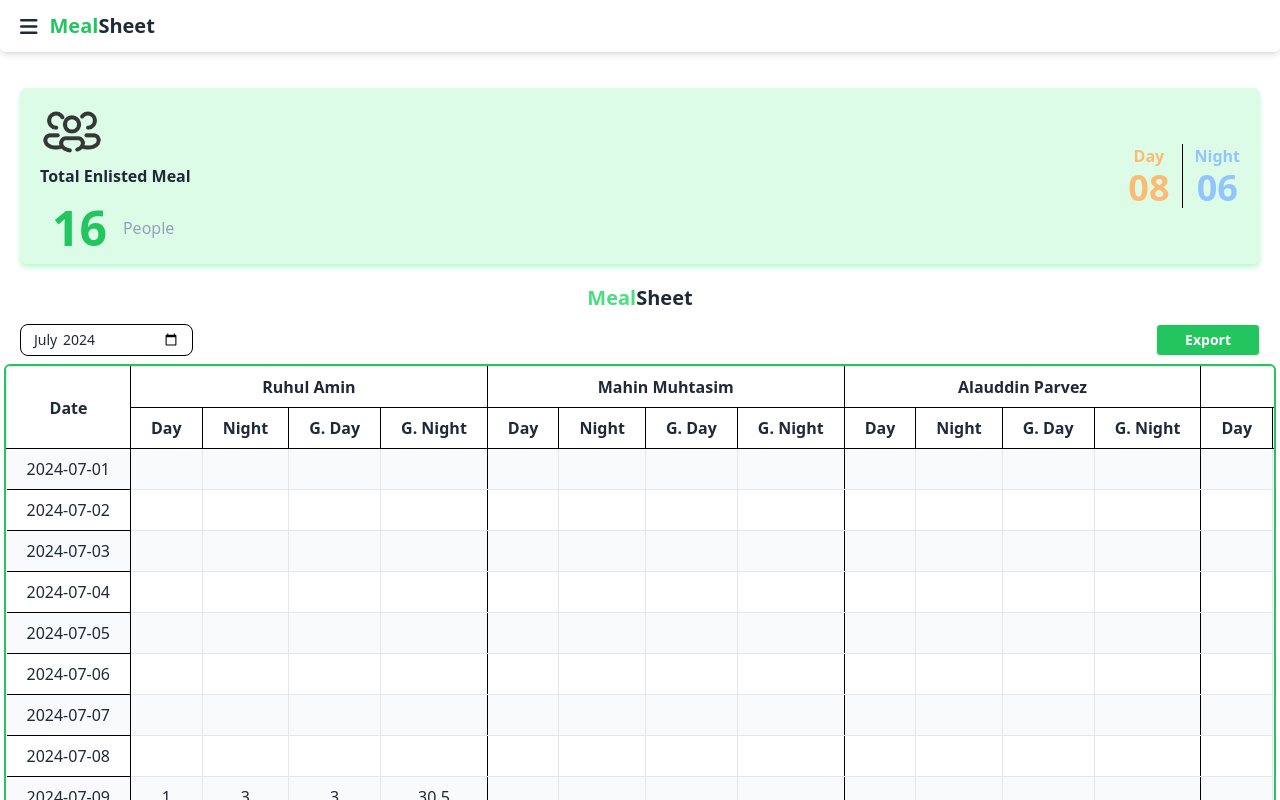
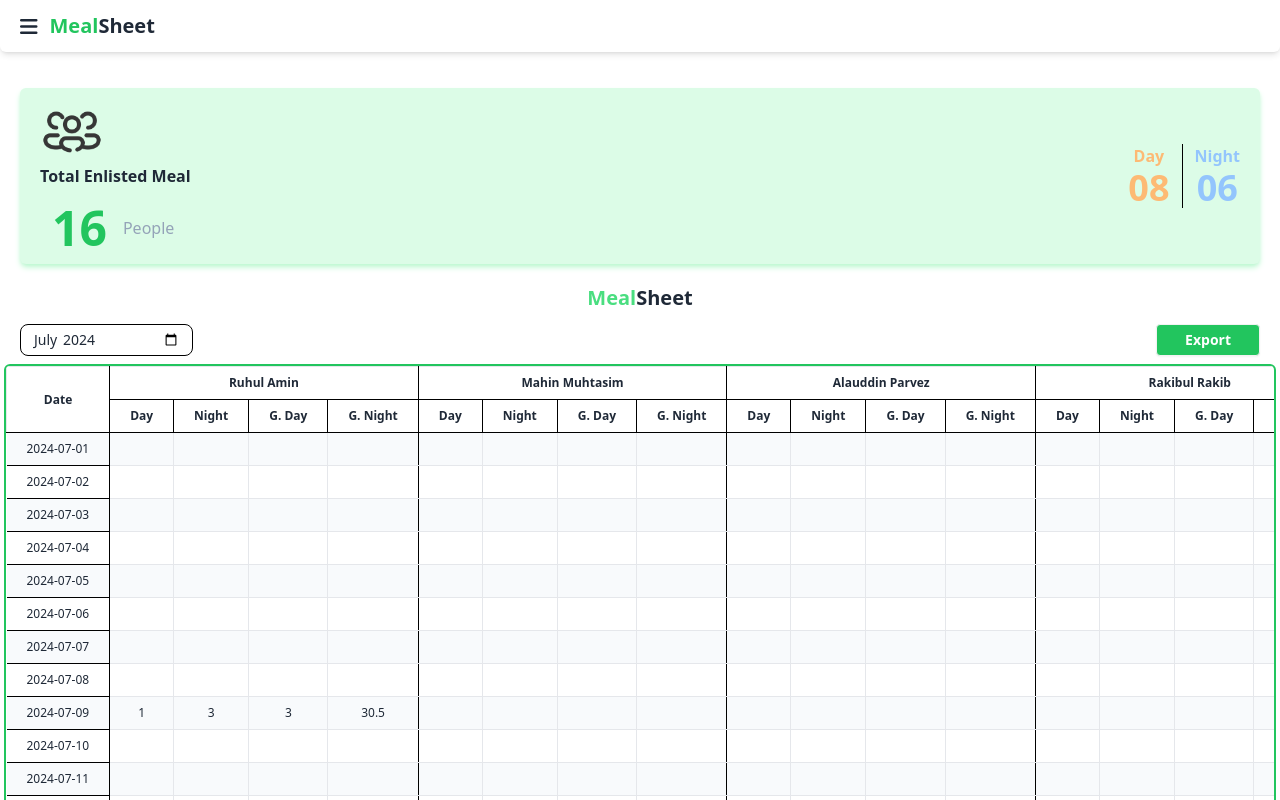
Before and after one commit to CodeBuddy07/MealSheet, a React (Vite) app: page / in a window 1280 px wide. Shown: the top 800 px of the page. Built offline with nearby package versions, Linux system fonts and the light colour scheme.

Commit message:
try for xs and sm text size in sheet

```diff
--- a/src/Home/Home.jsx
+++ b/src/Home/Home.jsx
@@ -196,7 +196,7 @@ const Home = () => {
                 <button className="btn btn-sm bg-green-500 text-white px-7 rounded py-2" onClick={exportTableToExcel}>Export</button>
             </div>
             {loading ? <LoadingScreen></LoadingScreen> : <p></p>}
-            <div className="overflow-scroll rounded-md border-2 border-green-500 mt-2 -mx-4">
+            <div className="overflow-scroll rounded-md border-2 border-green-500 mt-2 -mx-4 text-xs">
                 <table hidden={loading ? true : false} id="myTable" className="w-full whitespace-nowrap">
                     <thead className=" *:border *:*:border *:*:border-t-0 *:*:px-5 *:*:py-2 text-center">
                         <tr className="[&>*:last-child]:border-r-0">
```
